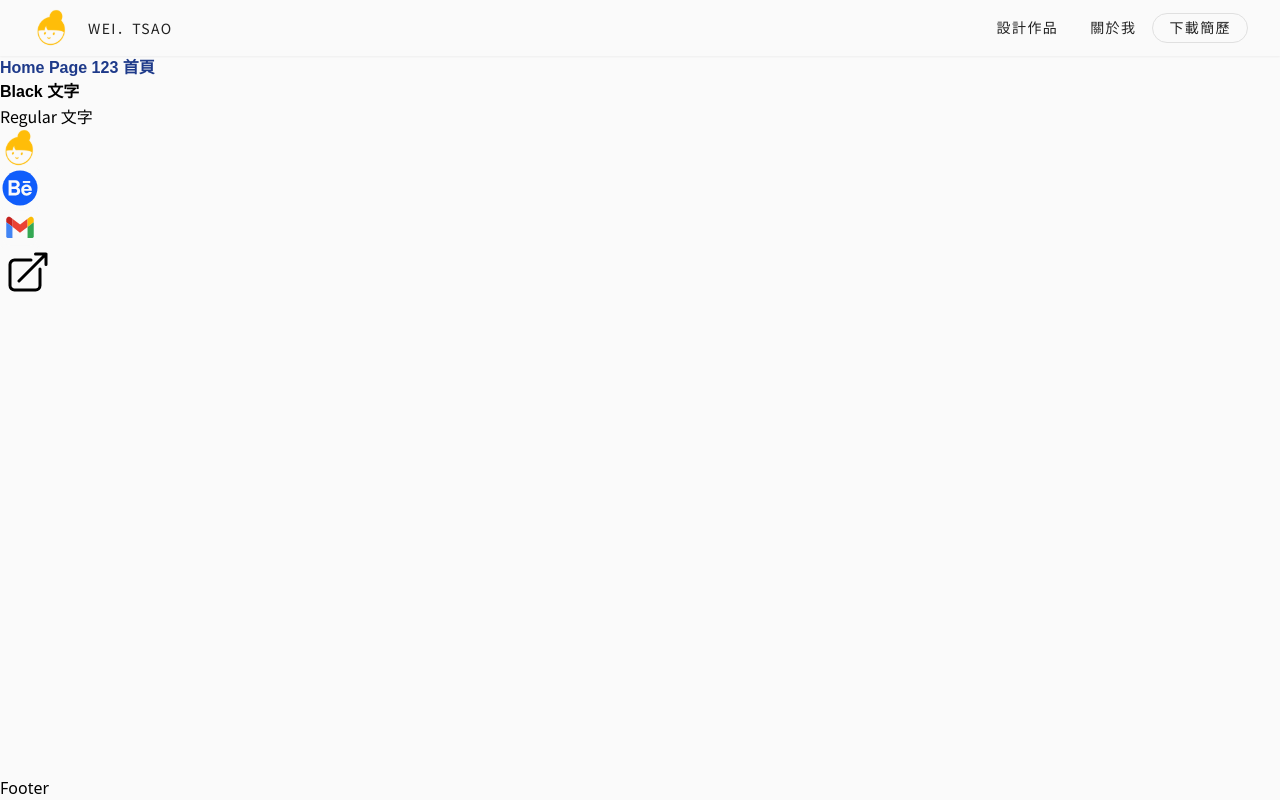
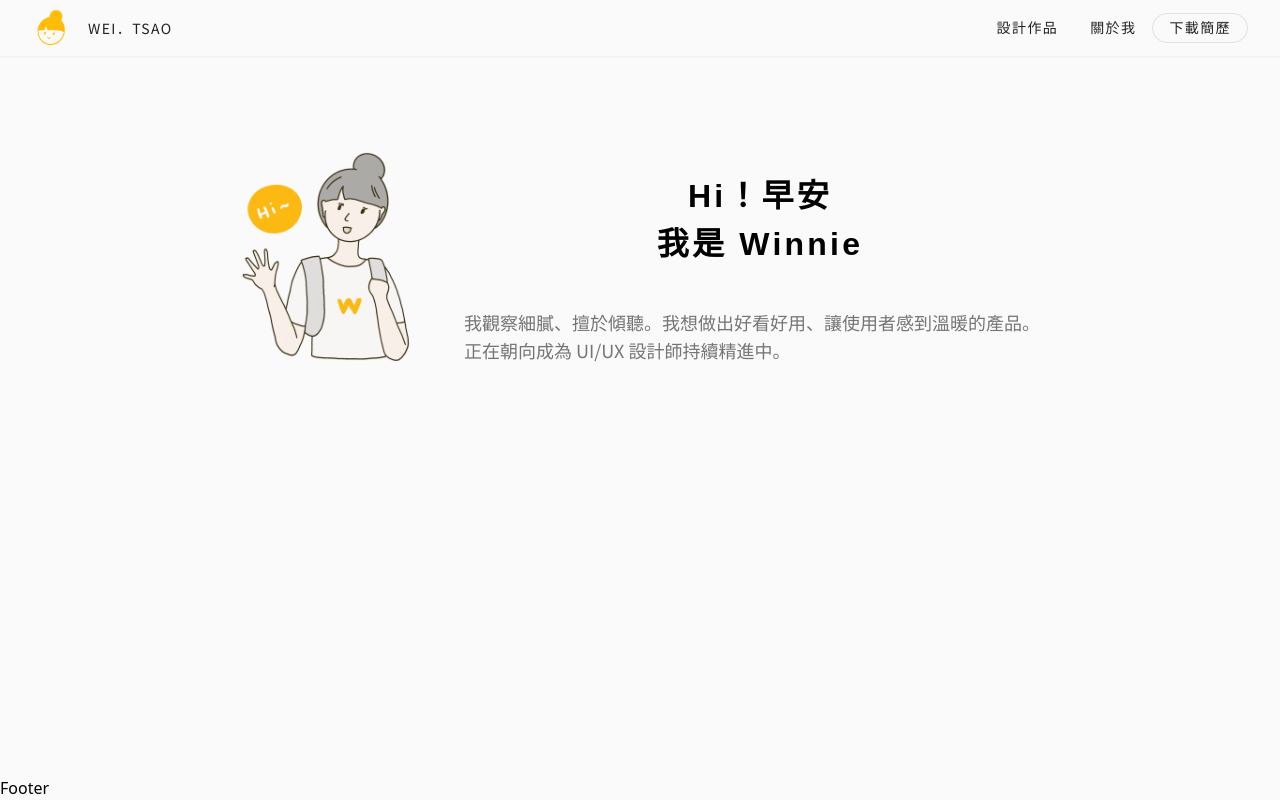
Before and after one commit to weicheng2138/portfolio-weitsao-v2, a Next.js app: page / in a window 1280 px wide. Built offline with nearby package versions, Linux system fonts and the light colour scheme.

Commit message:
feat(index): init index page and set main tag layout css

```diff
--- a/src/components/Layout.tsx
+++ b/src/components/Layout.tsx
@@ -42,7 +42,9 @@ const Layout: FC<Props> = ({ children, font }) => {
           handleHamburgerClick={handleHamburgerClick}
           isOpen={show}
         />
-        <main className="flex-1">{children}</main>
+        <main className="flex-1 px-4 sm:px-8 md:mx-auto md:w-full md:max-w-4xl">
+          {children}
+        </main>
 
         <Drawer className="fixed right-0 z-40" isShow={show} />
         <Overlay
--- a/src/pages/index.tsx
+++ b/src/pages/index.tsx
@@ -1,32 +1,41 @@
 import CustomLink from '@/components/CustomLink';
 import { SiteIcon, SocialIcon } from '@/components/Icons';
 import Head from 'next/head';
+import Image from 'next/image';
 
 export default function Home() {
   return (
     <>
       <Head>
-        <title>Create Next App</title>
-        <meta name="description" content="Generated by create next app" />
+        <title>Winnie Tsao</title>
+        <meta
+          name="description"
+          content="Index page of Winnie Tsao portfolio"
+        />
         <meta name="viewport" content="width=device-width, initial-scale=1" />
         <link rel="icon" href="/favicon.ico" />
       </Head>
       <main>
-        {/* <h1 className={`${serifTC.className} font-bold text-blue-900`}>
-          Home Page 123 首頁
-        </h1>
-        <h2 className={`${serifTC.className} font-black`}>Black 文字</h2>
-        <h2 className={sansTC.className}>Regular 文字</h2> */}
-        <h1 className={` font-notoSerif font-bold text-blue-900`}>
-          Home Page 123 首頁
-        </h1>
-        <h2 className={` font-notoSerif font-black`}>Black 文字</h2>
-        <h2 className=" font-notoSans">Regular 文字</h2>
-        <SiteIcon />
-        <SocialIcon kind="behance" href="https://google.com" />
-        <SocialIcon kind="gmail" href="hl6jo3@gmail.com" />
-        {/* <AboutPageIcon src="/images/about-drawing.png" /> */}
-        <CustomLink href="https://google.com" />
+        <section className="flex flex-col items-center justify-center pt-10 sm:flex-row sm:pt-20">
+          <Image
+            src={`/gif/site-cover.gif`}
+            alt="site cover for portfolio"
+            width={240}
+            height={240}
+          />
+          <div className="flex flex-col items-center justify-center">
+            <h1 className="mt-6 font-notoSerif text-[32px] font-bold tracking-wide">
+              Hi！早安
+            </h1>
+            <h1 className="font-notoSerif text-[32px] font-bold tracking-wide">
+              我是 Winnie
+            </h1>
+            <p className="mt-10 font-notoSans text-lg font-light text-secondary03">
+              我觀察細膩、擅於傾聽。我想做出好看好用、讓使用者感到溫暖的產品。正在朝向成為
+              UI/UX 設計師持續精進中。
+            </p>
+          </div>
+        </section>
       </main>
     </>
   );
```
